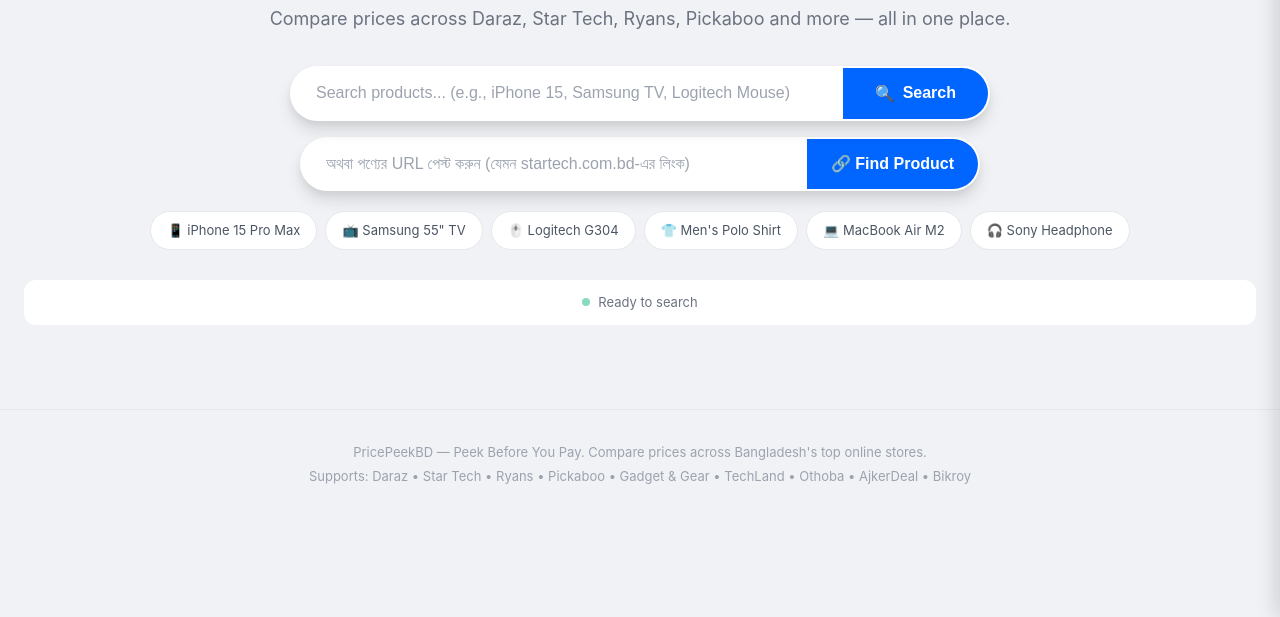
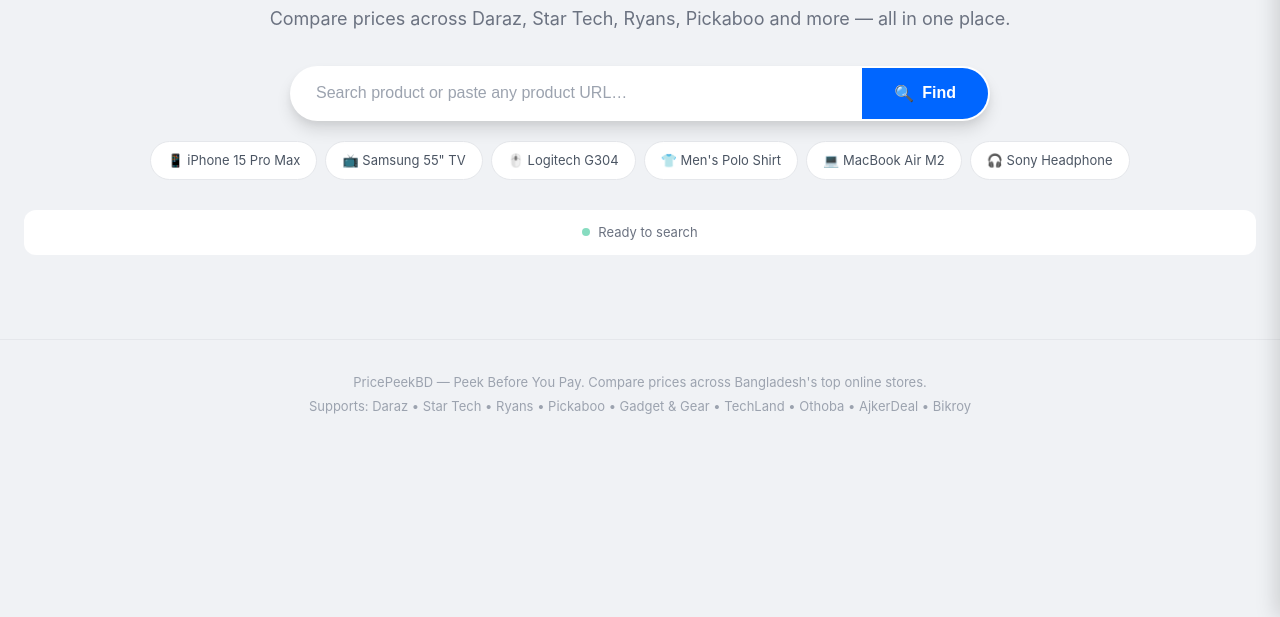
Before and after one commit to prostockerai/PricePeek, a website: page index.html in a window 1280 px wide. Shown: the part 183-800 px from the top of the page. Drawn offline with Linux system fonts and the light colour scheme.

Commit message:
Update index.html

```diff
--- a/index.html
+++ b/index.html
@@ -6,7 +6,7 @@
     <title>PricePeekBD - Compare Prices Across Bangladesh</title>
     <link rel="stylesheet" href="css/style.css">
     <style>
-        /* ============ ছোট কার্ড ওভাররাইড ============ */
+        /* ছোট কার্ডের জন্য অতিরিক্ত স্টাইল */
         .product-grid {
             grid-template-columns: repeat(auto-fill, minmax(240px, 1fr)) !important;
             gap: 16px !important;
@@ -71,25 +71,14 @@
             <h1 class="hero-title">Peek Before You Pay.</h1>
             <p class="hero-subtitle">Compare prices across Daraz, Star Tech, Ryans, Pickaboo and more — all in one place.</p>
 
-            <!-- সাধারণ সার্চ -->
+            <!-- একটিমাত্র সার্চ বক্স (কীওয়ার্ড ও URL উভয়) -->
             <div class="search-wrapper">
                 <div class="search-container">
-                    <input type="text" class="search-input" id="searchInput"
-                           placeholder="Search products... (e.g., iPhone 15, Samsung TV, Logitech Mouse)"
-                           onkeypress="if(event.key==='Enter') performSearch()">
-                    <button class="search-btn" onclick="performSearch()">
-                        <span>🔍</span> Search
-                    </button>
-                </div>
-            </div>
-
-            <!-- URL পেস্ট করে সার্চ -->
-            <div class="url-search-wrapper" style="max-width:680px; margin:16px auto 0;">
-                <div class="search-container" style="border-radius:50px;">
-                    <input type="text" class="search-input" id="urlInput"
-                           placeholder="অথবা পণ্যের URL পেস্ট করুন (যেমন startech.com.bd-এর লিংক)">
-                    <button class="search-btn" id="urlSearchBtn" style="padding:12px 24px;">
-                        🔗 Find Product
+                    <input type="text" class="search-input" id="mainSearch"
+                           placeholder="Search product or paste any product URL…"
+                           onkeypress="if(event.key==='Enter') handleSmartSearch()">
+                    <button class="search-btn" onclick="handleSmartSearch()">
+                        <span>🔍</span> Find
                     </button>
                 </div>
             </div>
@@ -131,7 +120,6 @@
                 <button class="filter-btn" onclick="toggleFilter(this, 'StarTech')">Star Tech</button>
                 <button class="filter-btn" onclick="toggleFilter(this, 'Ryans')">Ryans</button>
                 <button class="filter-btn" onclick="toggleFilter(this, 'Pickaboo')">Pickaboo</button>
-                <button class="filter-btn" onclick="toggleFilter(this, 'Gadget&Gear')">Gadget & Gear</button>
                 <button class="filter-btn" onclick="toggleFilter(this, 'inStock')">✅ In Stock</button>
                 <button class="filter-btn" onclick="toggleFilter(this, 'discount')">🏷️ Discount</button>
                 <button class="filter-btn" onclick="toggleFilter(this, 'cashback')">💰 Cashback</button>
@@ -197,7 +185,7 @@
     <!-- Notification -->
     <div class="notification" id="notification"></div>
 
-    <!-- Footer (Last updated line সরানো হয়েছে) -->
+    <!-- Footer -->
     <footer class="footer">
         <p>PricePeekBD — Peek Before You Pay. Compare prices across Bangladesh's top online stores.</p>
         <p style="margin-top: 4px;">Supports: Daraz • Star Tech • Ryans • Pickaboo • Gadget & Gear • TechLand • Othoba • AjkerDeal • Bikroy</p>
```
